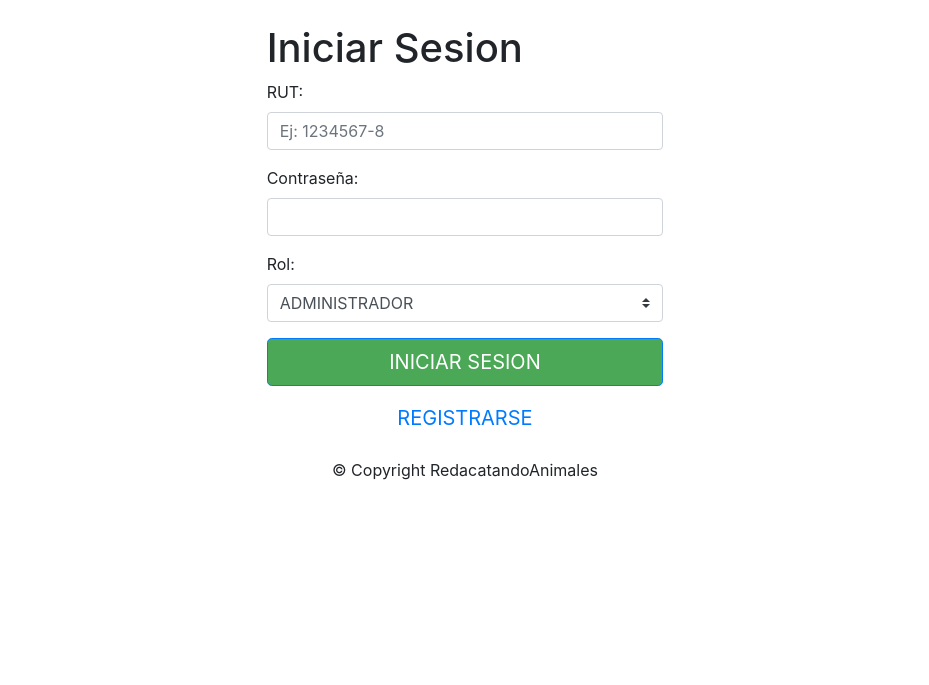
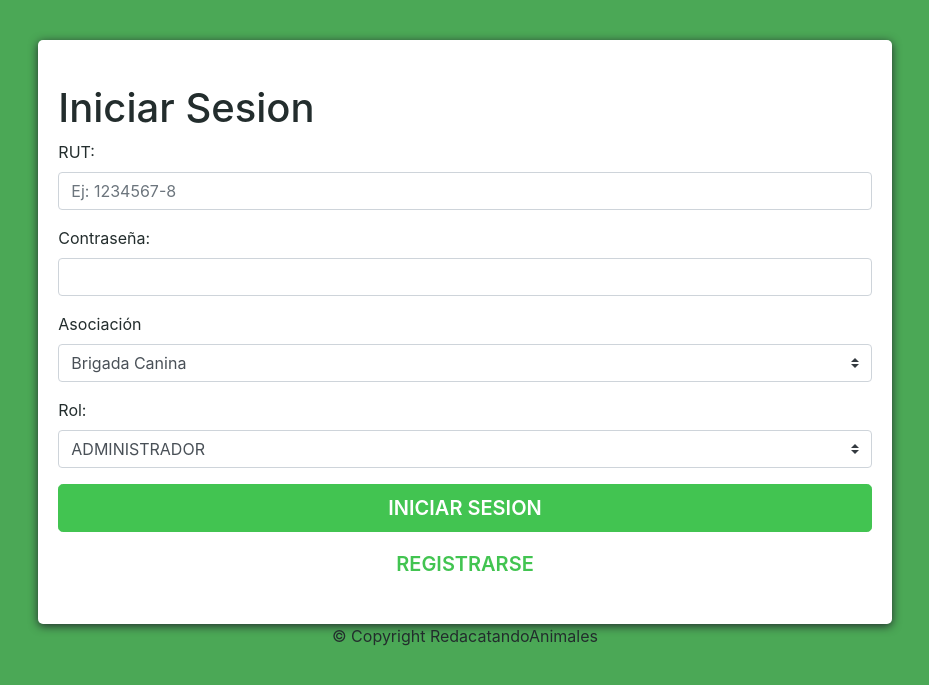
Before and after one commit to Varrojalo/RedcatandoAnimales, a PHP site: page /html/index.html in a window 1280 px wide. Shown: the top 685 px of the page, without its empty margins (175-1104 px from the left). Run offline with PHP 8.4, Linux system fonts and the light colour scheme.

Commit message:
Add: lista de asocs. al login y color del hover

```diff
--- a/RedcatandoAnimales/css/main.css
+++ b/RedcatandoAnimales/css/main.css
@@ -8,7 +8,41 @@
     --dark-color:#232d2d;
 }
 
-.btn-primary
+*
+{
+    color:var(--dark-color);
+}
+body
 {
     background-color: var(--primary-color);
 }
+
+.login-box
+{
+    margin-top: 5vh;
+    padding: 20px;
+    background-color: #fff;
+    border-radius: 5px;
+    box-shadow: 0px 2px 10px var(--dark-color);
+}
+
+.btn-primary
+{
+    background-color:var(--success-color);
+    border-color: var(--success-color);
+    font-weight: 600;
+}
+.btn-link
+{
+    color: var(--success-color);
+    font-weight: 600;
+}
+.btn-link:hover
+{
+    color: var(--danger-color);
+}
+.btn-primary:hover
+{
+    background-color: var(--danger-color);
+    border-color: var(--danger-color);
+}
--- a/RedcatandoAnimales/html/index.html
+++ b/RedcatandoAnimales/html/index.html
@@ -8,13 +8,13 @@
 
     <link rel="stylesheet" href="https://stackpath.bootstrapcdn.com/bootstrap/4.3.1/css/bootstrap.min.css" integrity="sha384-ggOyR0iXCbMQv3Xipma34MD+dH/1fQ784/j6cY/iJTQUOhcWr7x9JvoRxT2MZw1T" crossorigin="anonymous">
     <script src="https://stackpath.bootstrapcdn.com/bootstrap/4.3.1/js/bootstrap.min.js" integrity="sha384-JjSmVgyd0p3pXB1rRibZUAYoIIy6OrQ6VrjIEaFf/nJGzIxFDsf4x0xIM+B07jRM" crossorigin="anonymous"></script>
-    <link rel="stylesheet" href="/css/main.css">
+    <link rel="stylesheet" href="/RedcatandoAnimales/css/main.css">
 </head>
 <body>
     <main class="container-fluid">
         <div class="row">
-            <div class="col-md-4"></div>
-            <div class="col-md-4">
+            <div class="col-md-2"></div>
+            <div class="col-md-8 login-box">
                 <div class="header-logo">
                     <img src="" alt="" class="logo">
                     <h1>Iniciar Sesion</h1>
@@ -30,6 +30,13 @@
                             <input type="password" class="form-control">
                         </div>
                         <div class="form-group">
+                            <label for="">Asociación</label>
+                            <select name="" id="" class="custom-select">
+                                <option value="brigadaCanina">Brigada Canina</option>
+                                <option value="renacerFelino">Renacer Felino</option>
+                            </select>
+                        </div>
+                        <div class="form-group">
                             <label>Rol:</label>
                             <select name="" id="" class="custom-select">
                                 <option value="admin">ADMINISTRADOR</option>
@@ -43,7 +50,7 @@
                     </form>
                 </div>
             </div>
-            <div class="col-md-4"></div>
+            <div class="col-md-2"></div>
         </div>
     </main>
     <footer class="container fluid text-center">
```
